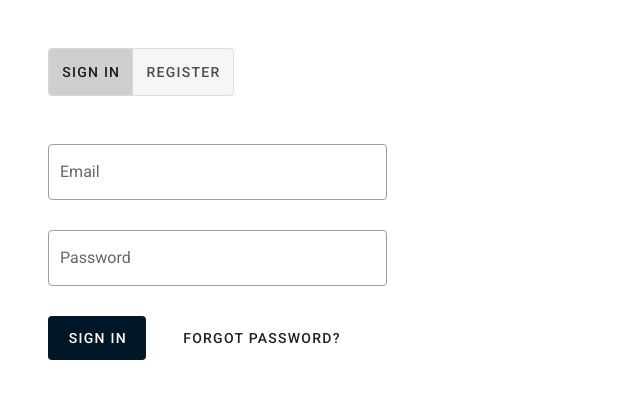
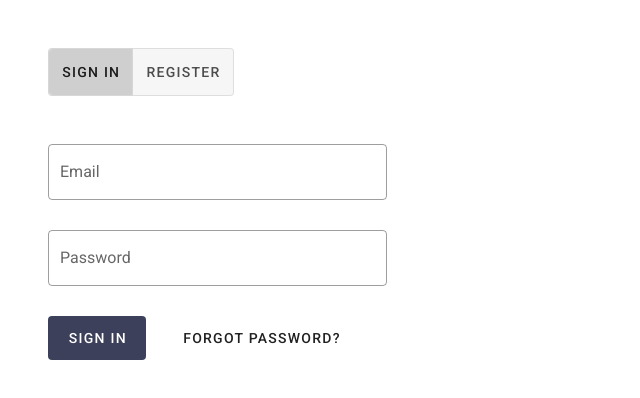
Before and after one commit to gauthamramesh3110/planner, a Vue app: page /#/login in a window 1280 px wide. Shown: the top 398 px of the page, without its empty margins (0-640 px from the left). Built offline with nearby package versions, Linux system fonts and the light colour scheme; no server answers.

Commit message:
Add new colors

```diff
--- a/src/components/Home/Calendar.vue
+++ b/src/components/Home/Calendar.vue
@@ -15,7 +15,7 @@
         v-model="calendarDate"
         :events="tasks"
         ref="calendar"
-        color="primary"
+        color="accent"
         :event-color="getEventColor"
         @click:date="setSelectedDate"
       ></v-calendar>
--- a/src/plugins/vuetify.js
+++ b/src/plugins/vuetify.js
@@ -11,14 +11,17 @@ export default new Vuetify({
   theme: {
     themes: {
       light: {
-        primary: "#011627",
+        primary: "#3D405B",
         secondary: "#EFEFEF",
+        accent: "#D62828",
 
         redTask: "#FF4F3F",
         greenTask: "#23BE9F",
         yellowTask: "#ECD27E",
         blueTask: "#4EADBC",
         greyTask: "#484D59",
+        purpleTask: "#513B56",
+        orangeTask: "#FF9F1C"
       },
     },
   },
--- a/src/store/state.js
+++ b/src/store/state.js
@@ -47,5 +47,7 @@ export default {
     "greenTask",
     "yellowTask",
     "greyTask",
+    "purpleTask",
+    "orangeTask"
   ],
 };
```
